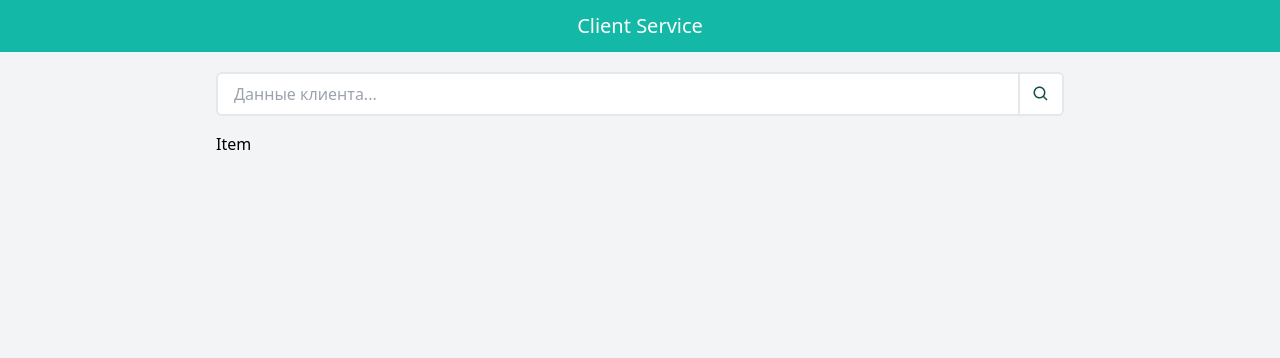
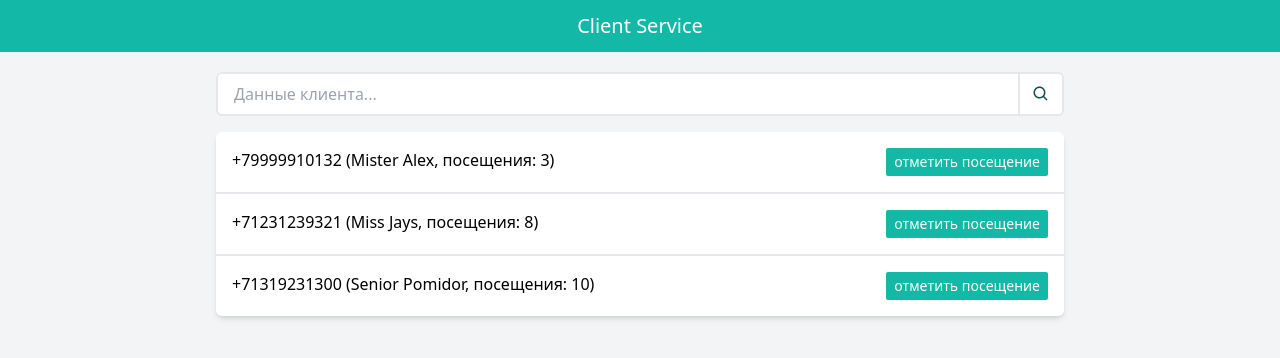
Before and after one commit to aaavakian/client-system, a React (Create React App) app: page / in a window 1280 px wide. Shown: the top 358 px of the page. Built offline with nearby package versions, Linux system fonts and the light colour scheme.

Commit message:
Add client list with dummy data

```diff
--- a/src/components/clients/ClientList.tsx
+++ b/src/components/clients/ClientList.tsx
@@ -1,11 +1,32 @@
-import ClientListItem from "./ClientListItem";
+import ClientListItem from './ClientListItem';
+import {Client} from './types';
+
+const dummyClients: Client[] = [
+  {
+    name: 'Mister Alex',
+    phone: '+79999910132',
+    visited: 3,
+  },
+  {
+    name: 'Miss Jays',
+    phone: '+71231239321',
+    visited: 8,
+  },
+  {
+    name: 'Senior Pomidor',
+    phone: '+71319231300',
+    visited: 10,
+  },
+];
 
 const ClientList = () => {
   return (
-    <div>
-      <ClientListItem />
+    <div className="flex flex-col bg-white rounded-md shadow-md">
+      {dummyClients.map(client => (
+        <ClientListItem key={client.phone} client={client} />
+      ))}
     </div>
-  )
+  );
 };
 
 export default ClientList;
--- a/src/components/clients/ClientListItem.tsx
+++ b/src/components/clients/ClientListItem.tsx
@@ -1,5 +1,32 @@
-const ClientListItem = () => {
-  return <h3>Item</h3>
+import {formClientString} from './helpers';
+import type {Client} from './types';
+
+type ClientProps = {
+  client: Client;
+};
+
+const ClientListItem = ({client}: ClientProps) => {
+  const handleNewVisit = () => {
+    console.log(`New visit of ${client.name}`);
+  };
+
+  return (
+    <div className="flex p-4 not-last:border-b-2">
+      <div className="grow">
+        <p>{formClientString(client)}</p>
+      </div>
+      <button
+        onClick={handleNewVisit}
+        className="
+          px-2 py-1 rounded-sm
+          text-sm text-white bg-teal-500
+          duration-150 hover:bg-teal-700
+        "
+      >
+        отметить посещение
+      </button>
+    </div>
+  );
 };
 
 export default ClientListItem;
--- /dev/null
+++ b/src/components/clients/helpers.ts
@@ -0,0 +1,5 @@
+import {Client} from './types';
+
+export function formClientString(client: Client) {
+  return `${client.phone} (${client.name}, посещения: ${client.visited})`;
+}
--- /dev/null
+++ b/src/components/clients/types.ts
@@ -0,0 +1,5 @@
+export type Client = {
+  name: string;
+  phone: string;
+  visited: number;
+};
--- a/tailwind.config.js
+++ b/tailwind.config.js
@@ -1,7 +1,13 @@
+const plugin = require('tailwindcss/plugin');
+
 module.exports = {
   content: ['./src/**/*.{js,jsx,ts,tsx}'],
   theme: {
     extend: {},
   },
-  plugins: [],
+  plugins: [
+    plugin(function ({addVariant}) {
+      addVariant('not-last', '&:not(:last-child)');
+    }),
+  ],
 };
```
